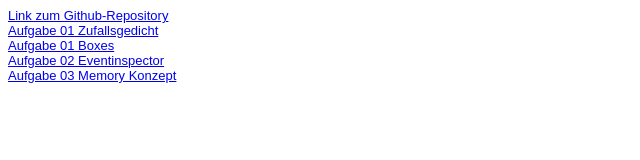
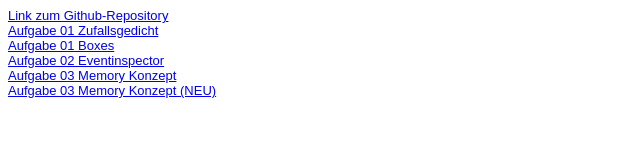
Before and after one commit to TimNees/EIA2-WS2021, a plain HTML site: page Steckbrief/steckbrief.htm in a window 1280 px wide. Shown: the whole page, without its empty margins (0-640 px from the left). Drawn offline with Linux system fonts and the light colour scheme.

Commit message:
Konzeption

```diff
--- a/Steckbrief/steckbrief.htm
+++ b/Steckbrief/steckbrief.htm
@@ -17,5 +17,6 @@
 	<a href="https://timnees.github.io/EIA2-WS2021/A01_Boxes/L01_Boxes.pdf" target="_blank">Aufgabe 01 Boxes </a><br>
 	<a href="https://timnees.github.io/EIA2-WS2021/A02_Eventinspector/A02_Eventinspector.html" target="_blank">Aufgabe 02 Eventinspector </a> <br>
 	<a href="https://timnees.github.io/EIA2-WS2021/A03_Memory/Konzept_Memory.pdf" target="_blank">Aufgabe 03 Memory Konzept </a> <br>
+	<a href="https://timnees.github.io/EIA2-WS2021/A03_Memory_Settings/Konzeption_L03.pdf" target="_blank">Aufgabe 03 Memory Konzept (NEU) </a> <br>
 </body>
 </html>
```
Also changed, not shown: 1 other file.
